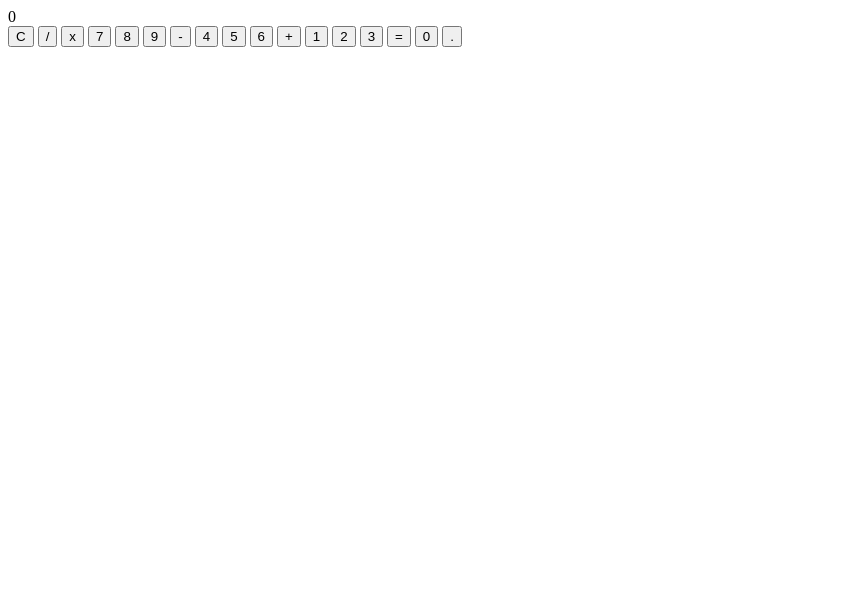
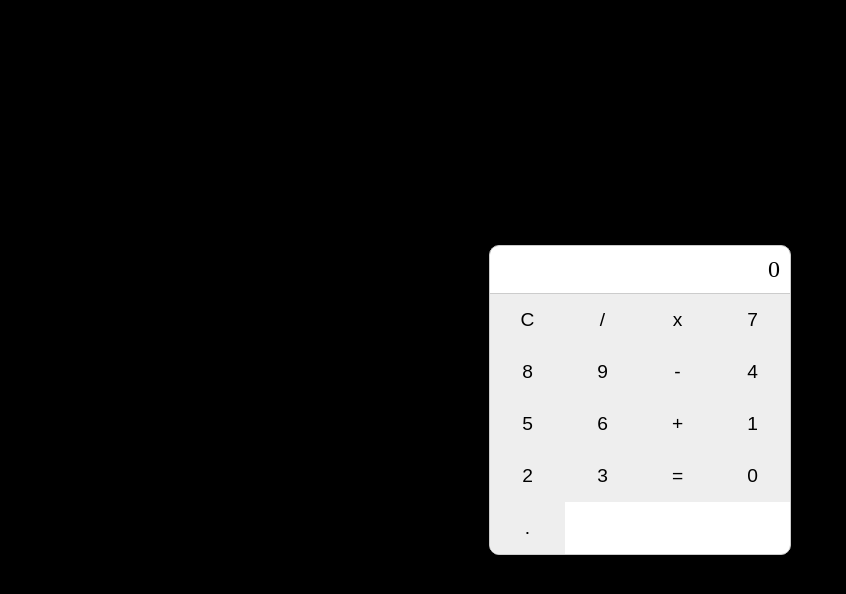
Before and after one commit to GokulxD/calculator, a plain HTML site: page index.html in a window 1280 px wide. Shown: the whole page, without its empty margins (0-846 px from the left). Drawn offline with Linux system fonts and the light colour scheme.

Commit message:
Update styles.css

```diff
--- a/styles.css
+++ b/styles.css
@@ -0,0 +1,45 @@
+body {
+  display: flex;
+  align-items: center;
+  justify-content: center;
+  height: 100vh;
+  margin: 0;
+  background-color: #000000;
+}
+
+.calculator {
+  width: 300px;
+  background-color: #ffffff;
+  border: 1px solid #ccc;
+  border-radius: 10px;
+  overflow: hidden;
+  box-shadow: 0 0 10px rgba(0, 0, 0, 0.1);
+}
+
+.display {
+  font-size: 1.5em;
+  padding: 10px;
+  text-align: right;
+  border-bottom: 1px solid #ccc;
+}
+
+.buttons {
+  display: grid;
+  grid-template-columns: repeat(4, 1fr);
+}
+
+button {
+  font-size: 1.2em;
+  padding: 15px;
+  border: none;
+  cursor: pointer;
+  background-color: #eee;
+  transition: background-color 0.3s, transform 0.2s ease-in-out;
+}
+
+button:hover {
+  background-color: #ddd;
+  transform: scale(1.1);
+  border: 1px solid rgb(255, 0, 0); /* Glowing border in red */
+  box-shadow: 0 0 10px rgba(255, 0, 0, 0.5); /* Glowing shadow in red */
+}
```
